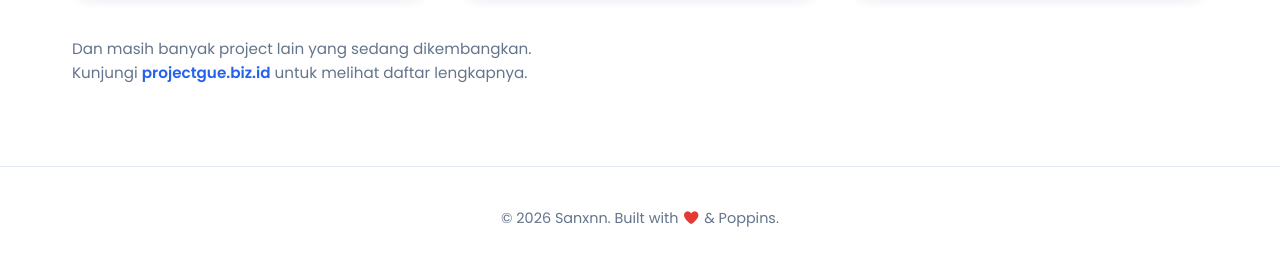
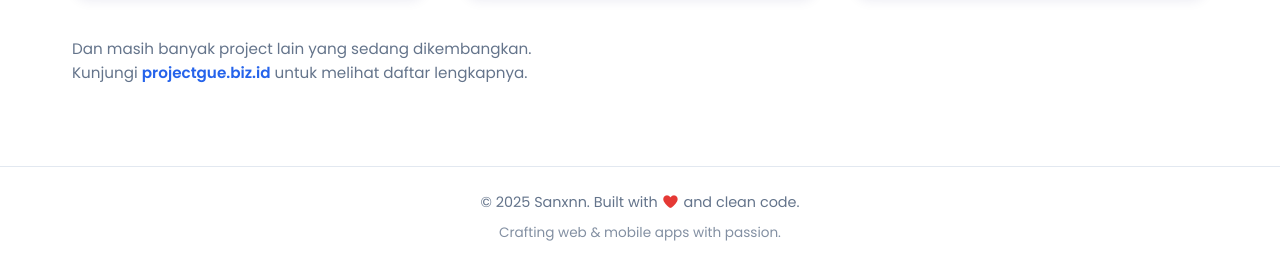
Before and after one commit to sanxnn/sanxnn.github.io, a plain HTML site: page index.html in a window 1280 px wide. Shown: the part 3862-4132 px from the top of the page. Drawn offline with Linux system fonts and the light colour scheme.

Commit message:
Update project title and footer content; adjust footer padding and add subtitle for clarity.

```diff
--- a/index.html
+++ b/index.html
@@ -360,7 +360,9 @@
             </div>
             <div class="project-content">
               <span class="project-date">2025</span>
-              <h3 data-i18n="projects.perpus.title">e-Perpus (Digital Perpustakaan)</h3>
+              <h3 data-i18n="projects.perpus.title">
+                e-Perpus (Digital Perpustakaan)
+              </h3>
               <p data-i18n="projects.perpus.desc">
                 Sistem perpustakaan digital untuk sekolah/kampus — manajemen
                 buku, peminjaman, & pengembalian.
@@ -399,13 +401,14 @@
       </div>
     </section>
 
-    <!-- Footer -->
     <footer class="footer">
       <div class="container">
         <p>
-          © 2026 Sanxnn. Built with
-          <i class="fas fa-heart" style="color: #e53935"></i> & Poppins.
+          © 2025 Sanxnn. Built with
+          <i class="fas fa-heart" style="color: #e53935"></i>
+          and clean code.
         </p>
+        <p class="footer-sub">Crafting web & mobile apps with passion.</p>
       </div>
     </footer>
 
--- a/style.css
+++ b/style.css
@@ -567,10 +567,16 @@ ul {
 /* ======= Footer ======= */
 .footer {
   text-align: center;
-  padding: 2.5rem 0;
+  padding: 1.5rem 0;
   border-top: 1px solid var(--border);
   color: var(--text-secondary);
   font-size: 0.9rem;
+}
+
+.footer-sub {
+  margin-top: 0.5rem;
+  font-size: 0.85rem;
+  opacity: 0.8;
 }
 
 /* ======= Animations ======= */
```
